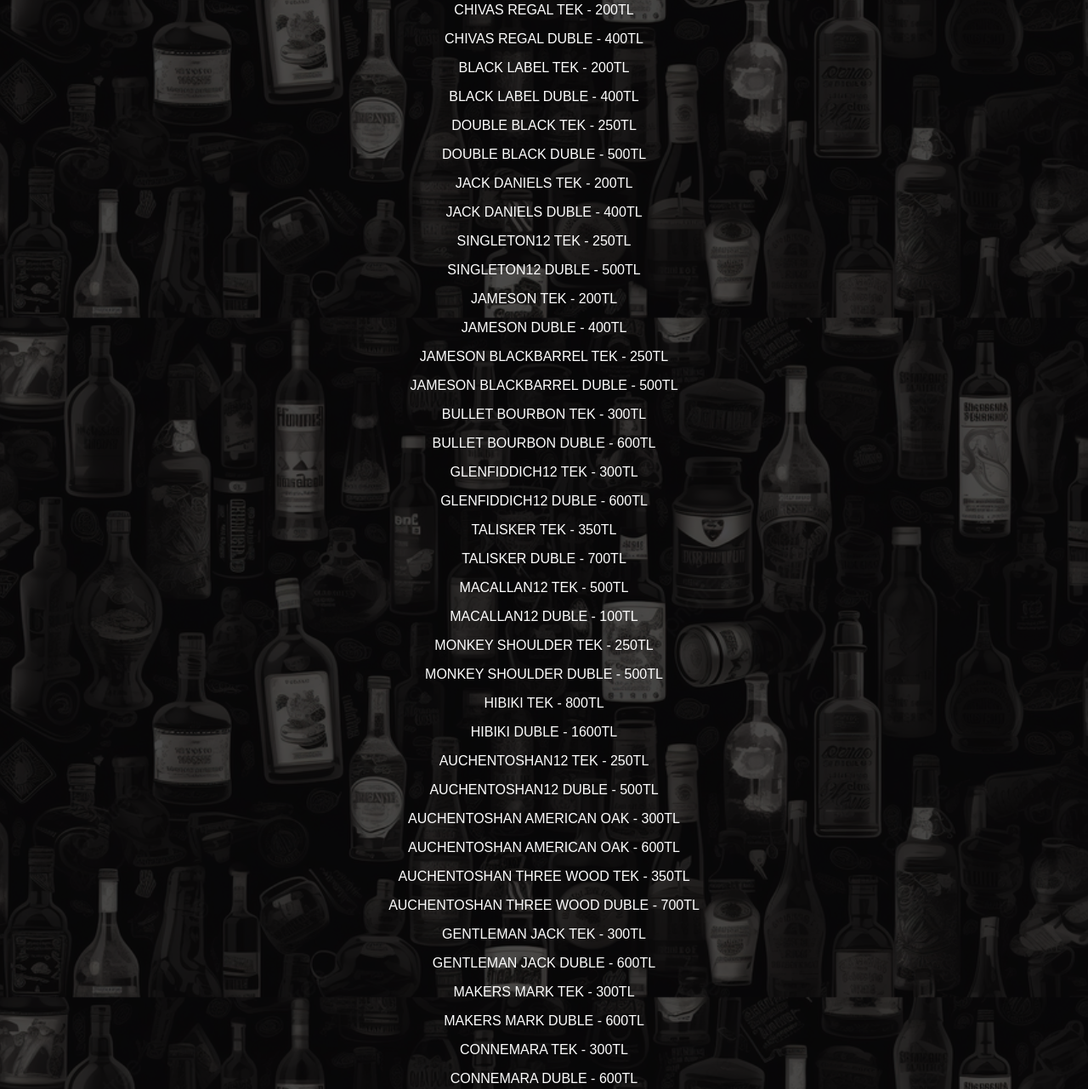
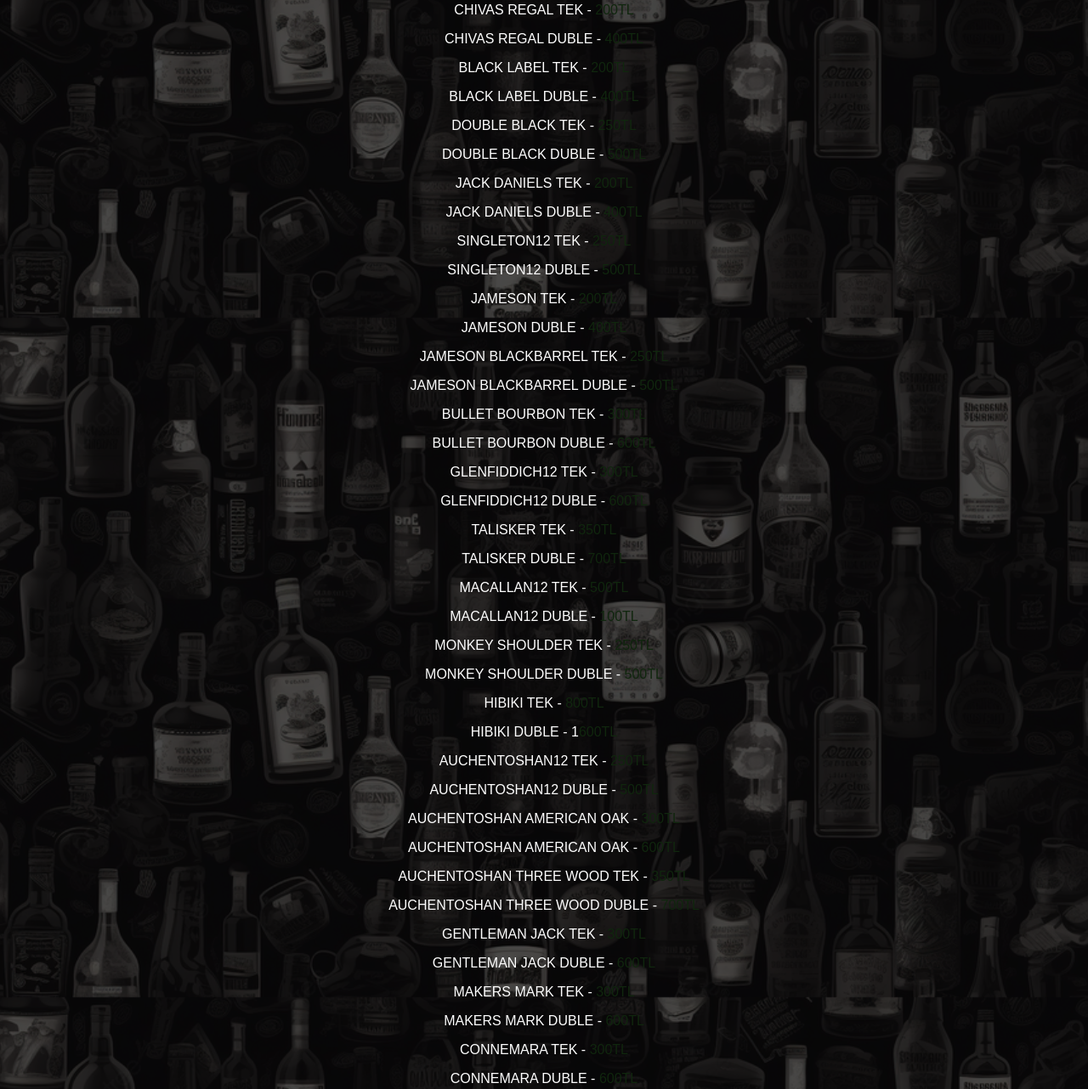
Before and after one commit to fatihbnd/slente, a plain HTML site: page index.html in a window 1280 px wide. Shown: the part 2026-3308 px from the top of the page at 85% size. Drawn offline with Linux system fonts and the light colour scheme.

Commit message:
Update index.html

```diff
--- a/index.html
+++ b/index.html
@@ -56,7 +56,7 @@
         h2 {
             color: #10260e;
         }
-        money{
+        font {
             color: #10260e;
         }
     </style>
@@ -82,178 +82,178 @@
 
      <section id="bira">
         <h2>Biralar</h2
-        <p>TUBORG 50CL - <font color="blue">200TL</font></p>
-        <p>TUBORG 33CL - <font color="blue">200TL</font></p>
-        <p>CARLSBERG 50CL - <div class="money">200TL</div></p>
-        <p>CARLSBERG 33CL - <div class="money">200TL</div></p>
-        <p>BLANC 50CL - <div class="money">200TL</div></p>
-        <p>BLANC 33CL - <div class="money">200TL</div></p>
-        <p>WEIHENSTEPHANER 50CL - <div class="money">200TL</div></p>
-        <p>WEIHENSTEPHANER 33CL - <div class="money">200TL</div></p>
-        <p>GUINESS 50CL - <div class="money">200TL</div></p>
+        <p>TUBORG 50CL - <font color="#10260e"><font>200TL</font></font></p>
+        <p>TUBORG 33CL - <font color="blue"><font>200TL</font></font></p>
+        <p>CARLSBERG 50CL - <div class="money"><font>200TL</font></div></p>
+        <p>CARLSBERG 33CL - <div class="money"><font>200TL</font></div></p>
+        <p>BLANC 50CL - <div class="money"><font>200TL</font></div></p>
+        <p>BLANC 33CL - <div class="money"><font>200TL</font></div></p>
+        <p>WEIHENSTEPHANER 50CL - <div class="money"><font>200TL</font></div></p>
+        <p>WEIHENSTEPHANER 33CL - <div class="money"><font>200TL</font></div></p>
+        <p>GUINESS 50CL - <div class="money"><font>200TL</font></div></p>
     </section>
 
      <section id="saraplar">
         <h2>Şaraplar</h2>
-        <p>SUVLA KİLİTBAHİR KIRMIZI KADEH - 200TL</p>
-        <p>SUVLA KİLİTBAHİR KIRMIZI SİSE - 800TL</p>
-        <p>SUVLA KABATEPE KIRMIZI KADEH - 200TL</p>
-        <p>SUVLA KABATEPE KIRMIZI SİSE - 800TL</p>
-        <p>SUVLA KABATEPE BEYAZ KADEH - 200TL</p>
-        <p>SUVLA KABATEPE BEYAZ SİSE - 800TL</p>
-        <p>SUVLA KABATEPE ROSE KADEH - 200TL</p>
-        <p>SUVLA KABATEPE ROSE SİSE - 800TL</p>
+        <p>SUVLA KİLİTBAHİR KIRMIZI KADEH - <font>200TL</font></p>
+        <p>SUVLA KİLİTBAHİR KIRMIZI SİSE - <font>800TL</font></p>
+        <p>SUVLA KABATEPE KIRMIZI KADEH - <font>200TL</font></p>
+        <p>SUVLA KABATEPE KIRMIZI SİSE - <font>800TL</font></p>
+        <p>SUVLA KABATEPE BEYAZ KADEH - <font>200TL</font></p>
+        <p>SUVLA KABATEPE BEYAZ SİSE - <font>800TL</font></p>
+        <p>SUVLA KABATEPE ROSE KADEH - <font>200TL</font></p>
+        <p>SUVLA KABATEPE ROSE SİSE - <font>800TL</font></p>
     </section>
 
     <section id="viskiler">
         <h2>Viskiler</h2>
-        <p>CHIVAS REGAL TEK - 200TL</p>
-        <p>CHIVAS REGAL DUBLE - 400TL</p>
-        <p>BLACK LABEL TEK - 200TL</p>
-        <p>BLACK LABEL DUBLE - 400TL</p>
-        <p>DOUBLE BLACK TEK - 250TL</p>
-        <p>DOUBLE BLACK DUBLE - 500TL</p>
-        <p>JACK DANIELS TEK - 200TL</p>
-        <p>JACK DANIELS DUBLE - 400TL</p>
-        <p>SINGLETON12 TEK - 250TL</p>
-        <p>SINGLETON12 DUBLE - 500TL</p>
-        <p>JAMESON TEK - 200TL</p>
-        <p>JAMESON DUBLE - 400TL</p>
-        <p>JAMESON BLACKBARREL TEK - 250TL</p>
-        <p>JAMESON BLACKBARREL DUBLE - 500TL</p>
-        <p>BULLET BOURBON TEK - 300TL</p>
-        <p>BULLET BOURBON DUBLE - 600TL</p>
-        <p>GLENFIDDICH12 TEK - 300TL</p>
-        <p>GLENFIDDICH12 DUBLE - 600TL</p>
-        <p>TALISKER TEK - 350TL</p>
-        <p>TALISKER DUBLE - 700TL</p>
-        <p>MACALLAN12 TEK - 500TL</p>
-        <p>MACALLAN12 DUBLE - 100TL</p>
-        <p>MONKEY SHOULDER TEK - 250TL</p>
-        <p>MONKEY SHOULDER DUBLE - 500TL</p>
-        <p>HIBIKI TEK - 800TL</p>
-        <p>HIBIKI DUBLE - 1600TL</p>
-        <p>AUCHENTOSHAN12 TEK - 250TL</p>
-        <p>AUCHENTOSHAN12 DUBLE - 500TL</p>
-        <p>AUCHENTOSHAN AMERICAN OAK - 300TL</p>
-        <p>AUCHENTOSHAN AMERICAN OAK - 600TL</p>
-        <p>AUCHENTOSHAN THREE WOOD TEK - 350TL</p>
-        <p>AUCHENTOSHAN THREE WOOD DUBLE - 700TL</p>
-        <p>GENTLEMAN JACK TEK - 300TL</p>
-        <p>GENTLEMAN JACK DUBLE - 600TL</p>
-        <p>MAKERS MARK TEK - 300TL</p>
-        <p>MAKERS MARK DUBLE - 600TL</p>
-        <p>CONNEMARA TEK - 300TL</p>
-        <p>CONNEMARA DUBLE - 600TL</p>
-        <p>JIM BEAM TEK - 200TL</p>
-        <p>JIM BEAM DUBLE - 400TL</p>
-        <p>GLENTALLOCH GOLD TEK - 200TL</p>
-        <p>GLENTALLOCH GOLD DUBLE - 400TL</p>
-        <p>BOWMORE12 TEK - 400TL</p>
-        <p>BOWMORE12 DUBLE - 800TL</p>
-        <p>DIMPLE TEK - 200TL</p>
-        <p>DIMPLE DUBLE - 400TL</p>
-        <p>THE CHITA TEK - 550TL</p>
-        <p>THE CHITA DUBLE - 1100TL</p>
-        <p>PIKE CREEK TEK - 250TL</p>
-        <p>PIKE CREEK DUBLE - 500TL</p>
+        <p>CHIVAS REGAL TEK - <font>200TL</font></p>
+        <p>CHIVAS REGAL DUBLE - <font>400TL</font></p>
+        <p>BLACK LABEL TEK - <font>200TL</font></p>
+        <p>BLACK LABEL DUBLE - <font>400TL</font></p>
+        <p>DOUBLE BLACK TEK - <font>2<font>50TL</font></font></p>
+        <p>DOUBLE BLACK DUBLE - <font>500TL</font></p>
+        <p>JACK DANIELS TEK - <font>200TL</font></p>
+        <p>JACK DANIELS DUBLE - <font>400TL</font></p>
+        <p>SINGLETON12 TEK - <font>2<font>50TL</font></font></p>
+        <p>SINGLETON12 DUBLE - <font>500TL</font></p>
+        <p>JAMESON TEK - <font>200TL</font></p>
+        <p>JAMESON DUBLE - <font>400TL</font></p>
+        <p>JAMESON BLACKBARREL TEK - <font>2<font>50TL</font></font></p>
+        <p>JAMESON BLACKBARREL DUBLE - <font>500TL</font></p>
+        <p>BULLET BOURBON TEK - <font>300TL</font></p>
+        <p>BULLET BOURBON DUBLE - <font>600TL</font></p>
+        <p>GLENFIDDICH12 TEK - <font>300TL</font></p>
+        <p>GLENFIDDICH12 DUBLE - <font>600TL</font></p>
+        <p>TALISKER TEK - <font>3<font>50TL</font></font></p>
+        <p>TALISKER DUBLE - <font>700TL</font></p>
+        <p>MACALLAN12 TEK - <font>500TL</font></p>
+        <p>MACALLAN12 DUBLE - <font>100TL</font></p>
+        <p>MONKEY SHOULDER TEK - <font>2<font>50TL</font></font></p>
+        <p>MONKEY SHOULDER DUBLE - <font>500TL</font></p>
+        <p>HIBIKI TEK - <font>800TL</font></p>
+        <p>HIBIKI DUBLE - 1<font>600TL</font></p>
+        <p>AUCHENTOSHAN12 TEK - <font>2<font>50TL</font></font></p>
+        <p>AUCHENTOSHAN12 DUBLE - <font>500TL</font></p>
+        <p>AUCHENTOSHAN AMERICAN OAK - <font>300TL</font></p>
+        <p>AUCHENTOSHAN AMERICAN OAK - <font>600TL</font></p>
+        <p>AUCHENTOSHAN THREE WOOD TEK - <font>3<font>50TL</font></font></p>
+        <p>AUCHENTOSHAN THREE WOOD DUBLE - <font>700TL</font></p>
+        <p>GENTLEMAN JACK TEK - <font>300TL</font></p>
+        <p>GENTLEMAN JACK DUBLE - <font>600TL</font></p>
+        <p>MAKERS MARK TEK - <font>300TL</font></p>
+        <p>MAKERS MARK DUBLE - <font>600TL</font></p>
+        <p>CONNEMARA TEK - <font>300TL</font></p>
+        <p>CONNEMARA DUBLE - <font>600TL</font></p>
+        <p>JIM BEAM TEK - <font>200TL</font></p>
+        <p>JIM BEAM DUBLE - <font>400TL</font></p>
+        <p>GLENTALLOCH GOLD TEK - <font>200TL</font></p>
+        <p>GLENTALLOCH GOLD DUBLE - <font>400TL</font></p>
+        <p>BOWMORE12 TEK - <font>400TL</font></p>
+        <p>BOWMORE12 DUBLE - <font>800TL</font></p>
+        <p>DIMPLE TEK - <font>200TL</font></p>
+        <p>DIMPLE DUBLE - <font>400TL</font></p>
+        <p>THE CHITA TEK - <font>5<font>50TL</font></font></p>
+        <p>THE CHITA DUBLE - 1<font>100TL</font></p>
+        <p>PIKE CREEK TEK - <font>2<font>50TL</font></font></p>
+        <p>PIKE CREEK DUBLE - <font>500TL</font></p>
     </section>
 
     <section id="cinler">
         <h2>Cinler</h2>
-        <p>GORDONS TEK - 200TL</p>
-        <p>GORDONS DUBLE - 400TL</p>
-        <p>GORDONS PINK TEK - 200TL</p>
-        <p>GORDONS PINK DUBLE - 400TL</p>
-        <p>BOMBAY TEK - 250TL</p>
-        <p>BOMBAY DUBLE - 500TL</p>
-        <p>HENDRICKS TEK - 300TL</p>
-        <p>HENDRICKS DUBLE - 600TL</p>
-        <p>ROKU TEK - 250TL</p>
-        <p>ROKU DUBLE - 500TL</p>
-        <p>TANGUERAY LONDON DRY 250 - 250TL</p>
-        <p>TANGUERAY LONDON DRY 500 - 500TL</p>
-        <p>MONKEY 47 TEK - 200TL</p>
-        <p>MONKEY 47 DUBLE - 400TL</p>
+        <p>GORDONS TEK - <font>200TL</font></p>
+        <p>GORDONS DUBLE - <font>400TL</font></p>
+        <p>GORDONS PINK TEK - <font>200TL</font></p>
+        <p>GORDONS PINK DUBLE - <font>400TL</font></p>
+        <p>BOMBAY TEK - <font>2<font>50TL</font></font></p>
+        <p>BOMBAY DUBLE - <font>500TL</font></p>
+        <p>HENDRICKS TEK - <font>300TL</font></p>
+        <p>HENDRICKS DUBLE - <font>600TL</font></p>
+        <p>ROKU TEK - <font>2<font>50TL</font></font></p>
+        <p>ROKU DUBLE - <font>500TL</font></p>
+        <p>TANGUERAY LONDON DRY 250 - <font>2<font>50TL</font></font></p>
+        <p>TANGUERAY LONDON DRY 500 - <font>500TL</font></p>
+        <p>MONKEY 47 TEK - <font>200TL</font></p>
+        <p>MONKEY 47 DUBLE - <font>400TL</font></p>
     </section>
 
      <section id="vodkalar">
         <h2>Votkalar</h2>
-        <p>SMİRNOFF TEK - 200TL</p>
-        <p>SMİRNOFF DUBLE - 400TL</p>
-        <p>ABSOULT PEARS TEK - 200TL</p>
-        <p>ABSOULT PEARS DUBLE - 400TL</p>
-        <p>HAKU TEK - 350TL</p>
-        <p>HAKU DUBLE - 700TL</p>
-        <p>SMİRNOFF NORTH TEK - 200TL</p>
-        <p>SMİRNOFF NORTH DUBLE - 400TL</p>
-        <p>SMİRNOFF APPLE TEK - 200TL</p>
-        <p>SMİRNOFF APPLE DUBLE - 400TL</p>
+        <p>SMİRNOFF TEK - <font>200TL</font></p>
+        <p>SMİRNOFF DUBLE - <font>400TL</font></p>
+        <p>ABSOULT PEARS TEK - <font>200TL</font></p>
+        <p>ABSOULT PEARS DUBLE - <font>400TL</font></p>
+        <p>HAKU TEK - <font>3<font>50TL</font></font></p>
+        <p>HAKU DUBLE - <font>700TL</font></p>
+        <p>SMİRNOFF NORTH TEK - <font>200TL</font></p>
+        <p>SMİRNOFF NORTH DUBLE - <font>400TL</font></p>
+        <p>SMİRNOFF APPLE TEK - <font>200TL</font></p>
+        <p>SMİRNOFF APPLE DUBLE - <font>400TL</font></p>
     </section>
 
     <section id="shotlar">
         <h2>Shotlar</h2>
-        <p>TEKİLA - 200TL</p>
-        <p>JAGERMAİSTER - 200TL</p>
-        <p>VİSKİ - 200TL</p>
+        <p>TEKİLA - <font>200TL</font></p>
+        <p>JAGERMAİSTER - <font>200TL</font></p>
+        <p>VİSKİ - <font>200TL</font></p>
     </section>
 
     <section id="likorler">
         <h2>Likörler</h2>
-        <p>BAILEYS - 200TL</p>
-        <p>BOLS - 200TL</p>
-        <p>APEROL - 200TL</p>
-        <p>CAMPARI - 200TL</p>
-        <p>LUXARDO GRILAMO - 200TL</p>
-        <p>LUXARDO LİMONCELLO - 200TL</p>
-        <p>MARTINI BİANCO - 200TL</p>
-        <p>MARTINI ROSSO - 200TL</p>
-        <p>SAFARİ - 200TL</p>
-        <p>SKİNOS - 200TL</p>
-        <p>ST. GERMAIN - 200TL</p>
-        <p>SHERİDAN'S - 200TL</p>
-        <p>COİNTEAU - 250TL</p>
-        <p>KAHLUA - 200TL</p>
-        <p>JAGGERMAİSTER - 200TL</p>
-        <p>JAGERMAİSTER MANIFEST - 200TL</p>
-        <p>DİSARONNO - 200TL</p>
+        <p>BAILEYS - <font>200TL</font></p>
+        <p>BOLS - <font>200TL</font></p>
+        <p>APEROL - <font>200TL</font></p>
+        <p>CAMPARI - <font>200TL</font></p>
+        <p>LUXARDO GRILAMO - <font>200TL</font></p>
+        <p>LUXARDO LİMONCELLO - <font>200TL</font></p>
+        <p>MARTINI BİANCO - <font>200TL</font></p>
+        <p>MARTINI ROSSO - <font>200TL</font></p>
+        <p>SAFARİ - <font>200TL</font></p>
+        <p>SKİNOS - <font>200TL</font></p>
+        <p>ST. GERMAIN - <font>200TL</font></p>
+        <p>SHERİDAN'S - <font>200TL</font></p>
+        <p>COİNTEAU - <font>2<font>50TL</font></font></p>
+        <p>KAHLUA - <font>200TL</font></p>
+        <p>JAGGERMAİSTER - <font>200TL</font></p>
+        <p>JAGERMAİSTER MANIFEST - <font>200TL</font></p>
+        <p>DİSARONNO - <font>200TL</font></p>
     </section>
 
     <section id="romlar">
         <h2>Romlar</h2>
-        <p>OLD CAPTAIN CARIBBEAN - 200TL</p>
-        <p>OLD CAPTAIN KARAYIP - 200TL</p>
-        <p>CAPTAIN MORGAN WHITE - 200TL</p>
-        <p>BACARDI SPICED - 200TL</p>
-        <p>BACARDI CARTA BLANCA - 200TL</p>
+        <p>OLD CAPTAIN CARIBBEAN - <font>200TL</font></p>
+        <p>OLD CAPTAIN KARAYIP - <font>200TL</font></p>
+        <p>CAPTAIN MORGAN WHITE - <font>200TL</font></p>
+        <p>BACARDI SPICED - <font>200TL</font></p>
+        <p>BACARDI CARTA BLANCA - <font>200TL</font></p>
     </section>
 
      <section id="konyak">
         <h2>Konyak</h2>
-        <p>COIRVOISIER VSOP - 600TL</p>
+        <p>COIRVOISIER VSOP - <font>600TL</font></p>
     </section>
 
     <section id="kokteyller">
         <h2>Kokteyller</h2>
-        <p>NEGRONİ - 400TL</p>
-        <p>BLACK RUSSIAN - 400TL</p>
-        <p>WHITE RUSSIAN - 400TL</p>
-        <p>APEROL SPRITZ - 400TL</p>
-        <p>LONG ISLAND - 400TL</p>
-        <p>MARGARITA - 400TL</p>
-        <p>VİSKİ SOUR - 400TL</p>
-        <p>GREEN SOUR - 400TL</p>
-        <p>MOJİTO - 400TL</p>
-        <p>JAGGER BOMB - 400TL</p>
-        <p>SPESİAL (TATLI-EKŞİ) - 400TL</p>
+        <p>NEGRONİ - <font>400TL</font></p>
+        <p>BLACK RUSSIAN - <font>400TL</font></p>
+        <p>WHITE RUSSIAN - <font>400TL</font></p>
+        <p>APEROL SPRITZ - <font>400TL</font></p>
+        <p>LONG ISLAND - <font>400TL</font></p>
+        <p>MARGARITA - <font>400TL</font></p>
+        <p>VİSKİ SOUR - <font>400TL</font></p>
+        <p>GREEN SOUR - <font>400TL</font></p>
+        <p>MOJİTO - <font>400TL</font></p>
+        <p>JAGGER BOMB - <font>400TL</font></p>
+        <p>SPESİAL (TATLI-EKŞİ) - <font>400TL</font></p>
     </section>
 
     <section id="mesrubat">
         <h2>Meşrubat</h2>
-        <p>COCA COLA - 100TL</p>
-        <p>REDBULL - 150TL</p>
-        <p>SODA - 100TL</p>
-        <p>SU - 50TL</p>
+        <p>COCA COLA - <font>100TL</font></p>
+        <p>REDBULL - <font>1<font>50TL</font></font></p>
+        <p>SODA - <font>100TL</font></p>
+        <p>SU - <font>50TL</font></p>
     </section>
 
     <section id="cerez">
```
